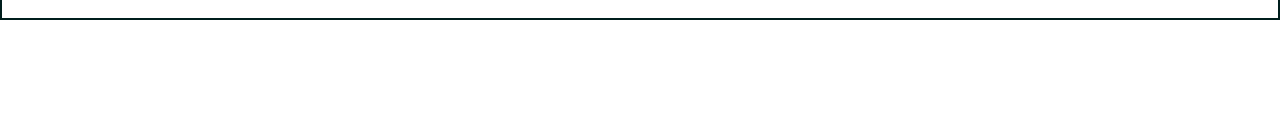
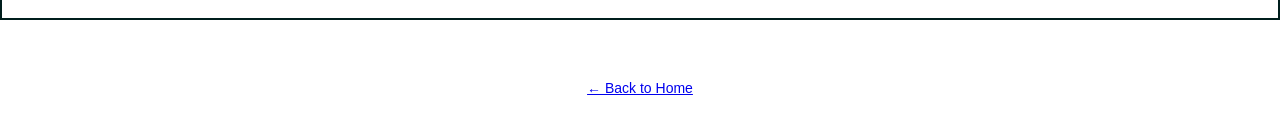
Before and after one commit to NyeinSuThwe/hw13, a plain HTML site: page area.html in a window 1280 px wide. Shown: the part 545-676 px from the top of the page. Drawn offline with Linux system fonts and the light colour scheme.

```diff
--- a/area.html
+++ b/area.html
@@ -22,5 +22,12 @@
         <div class="item five">5</div>
         <div class="item six">6</div>
       </div>
+       </div>
     </div>
   </main>
+
+  <footer class="site-foot">
+    <p><a href="index.html">← Back to Home</a></p>
+  </footer>
+</body>
+</html>
```
